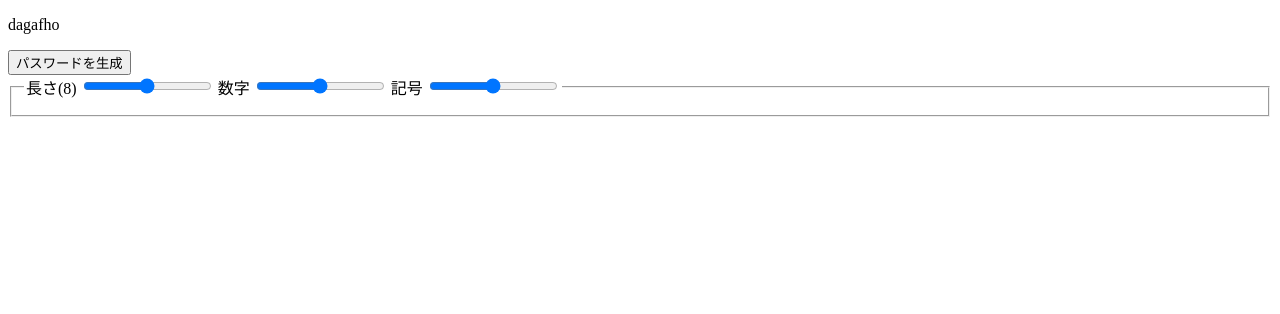
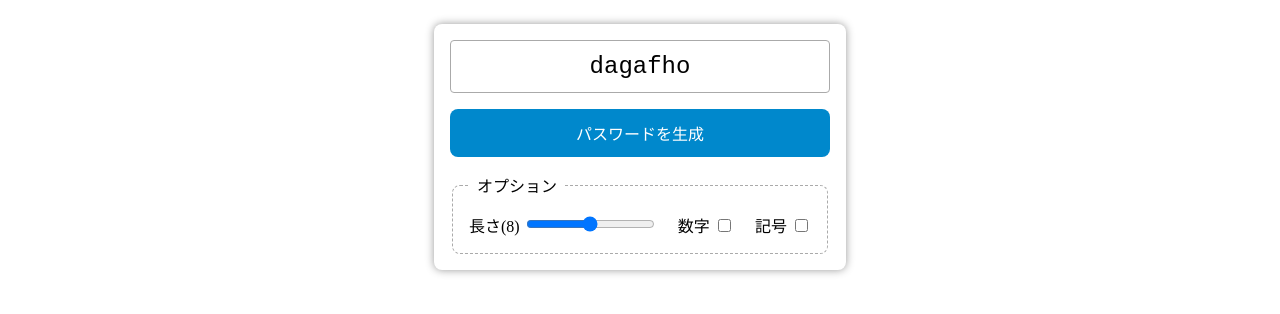
Before and after one commit to Mimi-Rabbit-usagi/password_generator, a plain HTML site: page index.html in a window 1280 px wide. Drawn offline with Linux system fonts and the light colour scheme.

Commit message:
スタイリング

```diff
--- a/index.html
+++ b/index.html
@@ -11,20 +11,19 @@
       <p>dagafho</p>
       <button>パスワードを生成</button>
       <fieldset>
-        <legend>
+        <legend>オプション</legend>
         <label>
           長さ(8)
           <input type="range" />
         </label>
         <label>
           数字
-            <input type="range" />
+          <input type="checkbox" />
         </label>
         <label>
           記号
-            <input type="range" />
+          <input type="checkbox" />
         </label>
-        </legend>
       </fieldset>
     </main>
     <script src="main.js"></script>
--- a/style.css
+++ b/style.css
@@ -1 +1,51 @@
 @charset "utf-8";
+main {
+  width: 380px;
+  margin: 24px auto 0;
+  box-shadow: 0 0 8px #999;
+  border-radius: 8px;
+  padding: 16px;
+}
+
+p {
+  margin: 0;
+  border: 1px solid #aaa;
+  border-radius: 4px;
+  font-family: "Courier New";
+  font-size: 24px;
+  text-align: center;
+  padding: 12px 0;
+}
+
+button {
+  all: unset;
+  width: 100%;
+  background: #08c;
+  border-radius: 8px;
+  color: #fff;
+  text-align: center;
+  padding: 12px 0;
+  margin-top: 16px;
+  cursor: pointer;
+}
+
+button:hover {
+  opacity: 0.6;
+}
+
+button:active {
+  opacity: 0.4;
+}
+
+fieldset {
+  border: 1px dashed #aaa;
+  border-radius: 8px;
+  padding: 16px;
+  margin-top: 16px;
+  display: flex;
+  justify-content: space-between;
+}
+
+legend {
+  padding: 0 8px;
+}
```
Lines whose indentation alone changed are shown as unchanged.
